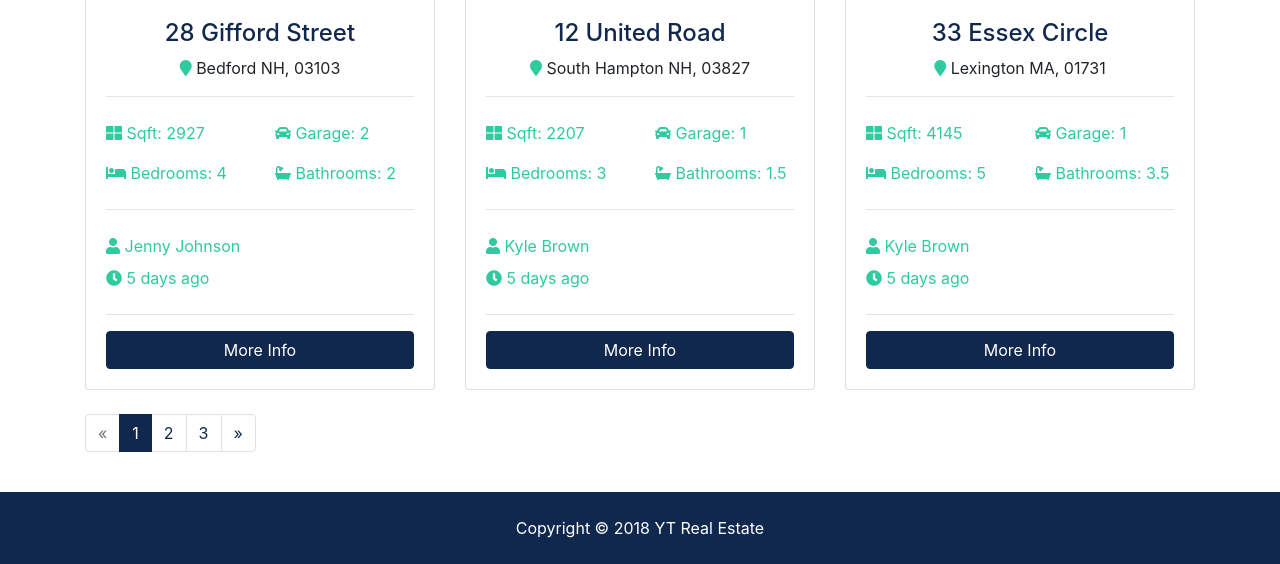
After one commit to LexHOK/realEstate, a Django app: page /listings/ in a window 1280 px wide. The commit adds this page. Shown: the part 1389-1953 px from the top of the page. Run offline with Django 3.2, Linux system fonts and the light colour scheme; some libraries are stand-ins or nearby versions.

Commit message:
Templates for listings

```diff
--- /dev/null
+++ b/listings/urls.py
@@ -0,0 +1,8 @@
+from django.urls import path
+from . import views
+
+urlpatterns = [
+    path('', views.index, name='listings'),
+    path('<int:listings_id>', views.listing, name='listing'),
+    path('search', views.search, name='search'),
+]
--- a/listings/views.py
+++ b/listings/views.py
@@ -1,3 +1,10 @@
 from django.shortcuts import render
 
-# Create your views here.
+def index(request):
+    return render(request, 'listings/listings.html')
+
+def listing(request):
+    return render(request, 'listings/listing.html')
+
+def search(request):
+    return render(request, 'listings/search.html')
--- a/realEstate/urls.py
+++ b/realEstate/urls.py
@@ -3,5 +3,6 @@ from django.urls import path, include
 
 urlpatterns = [
     path('', include('pages.urls')),
+    path('listings/', include('listings.urls')),
     path('admin/', admin.site.urls),
 ]
--- /dev/null
+++ b/templates/listings/listings.html
@@ -0,0 +1,324 @@
+{% extends 'base.html' %}
+
+{% load static %}
+
+{% block title %}
+Listings
+{% endblock %}
+
+{% block content %}
+<section id="showcase-inner" class="py-5 text-white">
+    <div class="container">
+        <div class="row text-center">
+            <div class="col-md-12">
+                <h1 class="display-4">Browse Our Properties</h1>
+                <p class="lead">Lorem ipsum dolor sit, amet consectetur adipisicing elit. Sunt, pariatur!</p>
+            </div>
+        </div>
+    </div>
+</section>
+
+<!-- Breadcrumb -->
+<section id="bc" class="mt-3">
+    <div class="container">
+        <nav aria-label="breadcrumb">
+            <ol class="breadcrumb">
+                <li class="breadcrumb-item">
+                    <a href="{% url 'index' %}">
+                        <i class="fas fa-home"></i> Home</a>
+                </li>
+                <li class="breadcrumb-item active"> Browse Listings</li>
+            </ol>
+        </nav>
+    </div>
+</section>
+
+<!-- Listings -->
+<section id="listings" class="py-4">
+    <div class="container">
+        <div class="row">
+
+            <!-- Listing 1 -->
+            <div class="col-md-6 col-lg-4 mb-4">
+                <div class="card listing-preview">
+                    <img class="card-img-top" src="assets/img/homes/home-1.jpg" alt="">
+                    <div class="card-img-overlay">
+                        <h2>
+                            <span class="badge badge-secondary text-white">$490,000</span>
+                        </h2>
+                    </div>
+                    <div class="card-body">
+                        <div class="listing-heading text-center">
+                            <h4 class="text-primary">45 Drivewood Circle</h4>
+                            <p>
+                                <i class="fas fa-map-marker text-secondary"></i> Norwood MA, 02062</p>
+                        </div>
+                        <hr>
+                        <div class="row py-2 text-secondary">
+                            <div class="col-6">
+                                <i class="fas fa-th-large"></i> Sqft: 3200</div>
+                            <div class="col-6">
+                                <i class="fas fa-car"></i> Garage: 2</div>
+                        </div>
+                        <div class="row py-2 text-secondary">
+                            <div class="col-6">
+                                <i class="fas fa-bed"></i> Bedrooms: 3</div>
+                            <div class="col-6">
+                                <i class="fas fa-bath"></i> Bathrooms: 2</div>
+                        </div>
+                        <hr>
+                        <div class="row py-2 text-secondary">
+                            <div class="col-12">
+                                <i class="fas fa-user"></i> Kyle Brown</div>
+                        </div>
+                        <div class="row text-secondary pb-2">
+                            <div class="col-6">
+                                <i class="fas fa-clock"></i> 2 days ago</div>
+                        </div>
+                        <hr>
+                        <a href="listing.html" class="btn btn-primary btn-block">More Info</a>
+                    </div>
+                </div>
+            </div>
+
+            <!-- Listing 2 -->
+            <div class="col-md-6 col-lg-4 mb-4">
+                <div class="card listing-preview">
+                    <img class="card-img-top" src="assets/img/homes/home-2.jpg" alt="">
+                    <div class="card-img-overlay">
+                        <h2>
+                            <span class="badge badge-secondary text-white">$550,000</span>
+                        </h2>
+                    </div>
+                    <div class="card-body">
+                        <div class="listing-heading text-center">
+                            <h4 class="text-primary">18 Jefferson Lane</h4>
+                            <p>
+                                <i class="fas fa-map-marker text-secondary"></i> Woburn MA, 01801</p>
+                        </div>
+                        <hr>
+                        <div class="row py-2 text-secondary">
+                            <div class="col-6">
+                                <i class="fas fa-th-large"></i> Sqft: 3200</div>
+                            <div class="col-6">
+                                <i class="fas fa-car"></i> Garage: 1</div>
+                        </div>
+                        <div class="row py-2 text-secondary">
+                            <div class="col-6">
+                                <i class="fas fa-bed"></i> Bedrooms: 4</div>
+                            <div class="col-6">
+                                <i class="fas fa-bath"></i> Bathrooms: 2.5</div>
+                        </div>
+                        <hr>
+                        <div class="row py-2 text-secondary">
+                            <div class="col-6">
+                                <i class="fas fa-user"></i> Mark Hudson</div>
+                        </div>
+                        <div class="row text-secondary pb-2">
+                            <div class="col-6">
+                                <i class="fas fa-clock"></i> 5 days ago</div>
+                        </div>
+                        <hr>
+                        <a href="listing.html" class="btn btn-primary btn-block">More Info</a>
+                    </div>
+                </div>
+            </div>
+
+            <!-- Listing 3 -->
+            <div class="col-md-6 col-lg-4 mb-4">
+                <div class="card listing-preview">
+                    <img class="card-img-top" src="assets/img/homes/home-3.jpg" alt="">
+                    <div class="card-img-overlay">
+                        <h2>
+                            <span class="badge badge-secondary text-white">$580,000</span>
+                        </h2>
+                    </div>
+                    <div class="card-body">
+                        <div class="listing-heading text-center">
+                            <h4 class="text-primary">187 Woodrow Street</h4>
+                            <p>
+                                <i class="fas fa-map-marker text-secondary"></i> Salem MA, 01915</p>
+                        </div>
+                        <hr>
+                        <div class="row py-2 text-secondary">
+                            <div class="col-6">
+                                <i class="fas fa-th-large"></i> Sqft: 3107</div>
+                            <div class="col-6">
+                                <i class="fas fa-car"></i> Garage: 0</div>
+                        </div>
+                        <div class="row py-2 text-secondary">
+                            <div class="col-6">
+                                <i class="fas fa-bed"></i> Bedrooms: 4</div>
+                            <div class="col-6">
+                                <i class="fas fa-bath"></i> Bathrooms: 3</div>
+                        </div>
+                        <hr>
+                        <div class="row py-2 text-secondary">
+                            <div class="col-6">
+                                <i class="fas fa-user"></i> Mark Hudson</div>
+                        </div>
+                        <div class="row text-secondary pb-2">
+                            <div class="col-6">
+                                <i class="fas fa-clock"></i> 5 days ago</div>
+                        </div>
+                        <hr>
+                        <a href="listing.html" class="btn btn-primary btn-block">More Info</a>
+                    </div>
+                </div>
+            </div>
+
+            <!-- Listing 4 -->
+            <div class="col-md-6 col-lg-4 mb-4">
+                <div class="card listing-preview">
+                    <img class="card-img-top" src="assets/img/homes/home-4.jpg" alt="">
+                    <div class="card-img-overlay">
+                        <h2>
+                            <span class="badge badge-secondary text-white">$380,000</span>
+                        </h2>
+                    </div>
+                    <div class="card-body">
+                        <div class="listing-heading text-center">
+                            <h4 class="text-primary">28 Gifford Street</h4>
+                            <p>
+                                <i class="fas fa-map-marker text-secondary"></i> Bedford NH, 03103</p>
+                        </div>
+                        <hr>
+                        <div class="row py-2 text-secondary">
+                            <div class="col-6">
+                                <i class="fas fa-th-large"></i> Sqft: 2927</div>
+                            <div class="col-6">
+                                <i class="fas fa-car"></i> Garage: 2</div>
+                        </div>
+                        <div class="row py-2 text-secondary">
+                            <div class="col-6">
+                                <i class="fas fa-bed"></i> Bedrooms: 4</div>
+                            <div class="col-6">
+                                <i class="fas fa-bath"></i> Bathrooms: 2</div>
+                        </div>
+                        <hr>
+                        <div class="row py-2 text-secondary">
+                            <div class="col-6">
+                                <i class="fas fa-user"></i> Jenny Johnson</div>
+                        </div>
+                        <div class="row text-secondary pb-2">
+                            <div class="col-6">
+                                <i class="fas fa-clock"></i> 5 days ago</div>
+                        </div>
+                        <hr>
+                        <a href="listing.html" class="btn btn-primary btn-block">More Info</a>
+                    </div>
+                </div>
+            </div>
+
+            <!-- Listing 5 -->
+            <div class="col-md-6 col-lg-4 mb-4">
+                <div class="card listing-preview">
+                    <img class="card-img-top" src="assets/img/homes/home-5.jpg" alt="">
+                    <div class="card-img-overlay">
+                        <h2>
+                            <span class="badge badge-secondary text-white">$230,000</span>
+                        </h2>
+                    </div>
+                    <div class="card-body">
+                        <div class="listing-heading text-center">
+                            <h4 class="text-primary">12 United Road</h4>
+                            <p>
+                                <i class="fas fa-map-marker text-secondary"></i> South Hampton NH, 03827</p>
+                        </div>
+                        <hr>
+                        <div class="row py-2 text-secondary">
+                            <div class="col-6">
+                                <i class="fas fa-th-large"></i> Sqft: 2207</div>
+                            <div class="col-6">
+                                <i class="fas fa-car"></i> Garage: 1</div>
+                        </div>
+                        <div class="row py-2 text-secondary">
+                            <div class="col-6">
+                                <i class="fas fa-bed"></i> Bedrooms: 3</div>
+                            <div class="col-6">
+                                <i class="fas fa-bath"></i> Bathrooms: 1.5</div>
+                        </div>
+                        <hr>
+                        <div class="row py-2 text-secondary">
+                            <div class="col-6">
+                                <i class="fas fa-user"></i> Kyle Brown</div>
+                        </div>
+                        <div class="row text-secondary pb-2">
+                            <div class="col-6">
+                                <i class="fas fa-clock"></i> 5 days ago</div>
+                        </div>
+                        <hr>
+                        <a href="listing.html" class="btn btn-primary btn-block">More Info</a>
+                    </div>
+                </div>
+            </div>
+
+            <!-- Listing 6 -->
+            <div class="col-md-6 col-lg-4 mb-4">
+                <div class="card listing-preview">
+                    <img class="card-img-top" src="assets/img/homes/home-6.jpg" alt="">
+                    <div class="card-img-overlay">
+                        <h2>
+                            <span class="badge badge-secondary text-white">$780,000</span>
+                        </h2>
+                    </div>
+                    <div class="card-body">
+                        <div class="listing-heading text-center">
+                            <h4 class="text-primary">33 Essex Circle</h4>
+                            <p>
+                                <i class="fas fa-map-marker text-secondary"></i> Lexington MA, 01731</p>
+                        </div>
+                        <hr>
+                        <div class="row py-2 text-secondary">
+                            <div class="col-6">
+                                <i class="fas fa-th-large"></i> Sqft: 4145</div>
+                            <div class="col-6">
+                                <i class="fas fa-car"></i> Garage: 1</div>
+                        </div>
+                        <div class="row py-2 text-secondary">
+                            <div class="col-6">
+                                <i class="fas fa-bed"></i> Bedrooms: 5</div>
+                            <div class="col-6">
+                                <i class="fas fa-bath"></i> Bathrooms: 3.5</div>
+                        </div>
+                        <hr>
+                        <div class="row py-2 text-secondary">
+                            <div class="col-6">
+                                <i class="fas fa-user"></i> Kyle Brown</div>
+                        </div>
+                        <div class="row text-secondary pb-2">
+                            <div class="col-6">
+                                <i class="fas fa-clock"></i> 5 days ago</div>
+                        </div>
+                        <hr>
+                        <a href="listing.html" class="btn btn-primary btn-block">More Info</a>
+                    </div>
+                </div>
+            </div>
+
+        </div>
+
+        <div class="row">
+            <div class="col-md-12">
+                <ul class="pagination">
+                    <li class="page-item disabled">
+                        <a class="page-link" href="#">&laquo;</a>
+                    </li>
+                    <li class="page-item active">
+                        <a class="page-link" href="#">1</a>
+                    </li>
+                    <li class="page-item">
+                        <a class="page-link" href="#">2</a>
+                    </li>
+                    <li class="page-item">
+                        <a class="page-link" href="#">3</a>
+                    </li>
+                    <li class="page-item">
+                        <a class="page-link" href="#">&raquo;</a>
+                    </li>
+                </ul>
+            </div>
+        </div>
+    </div>
+</section>
+{% endblock %}
--- a/templates/partials/_navbar.html
+++ b/templates/partials/_navbar.html
@@ -35,7 +35,7 @@
                     class="nav-item mr-3"
                 {% endif %}
                 >
-                    <a class="nav-link" href="{% url 'index' %}">Featured Listings</a>
+                    <a class="nav-link" href="{% url 'listings' %}">Featured Listings</a>
                 </li>
             </ul>
 
```
Also changed, not shown: templates/listings/listing.html (added, +11 -0 lines), templates/listings/search.html (added, +11 -0 lines).
